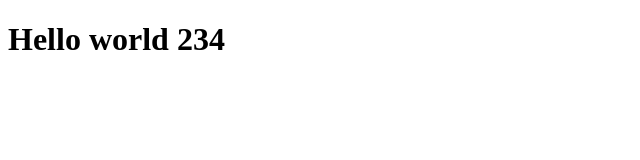
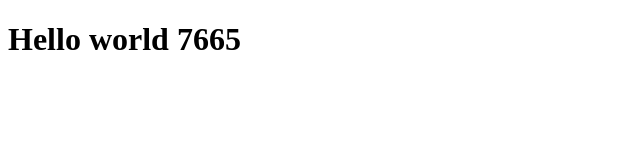
Before and after one commit to nhungdothi155/CICD-Jenkins-Docker-Ansible-EKS, a plain HTML site: page index.html in a window 1280 px wide. Shown: the full height of the page, 0-640 px from the left. Drawn offline with Linux system fonts and the light colour scheme.

Commit message:
Update index.html

```diff
--- a/index.html
+++ b/index.html
@@ -6,7 +6,7 @@
     <title>Document</title>
 </head>
 <body>
-    <h1>Hello world   234</h1>
+    <h1>Hello world  7665</h1>
 
 </body>
 </html>
```
